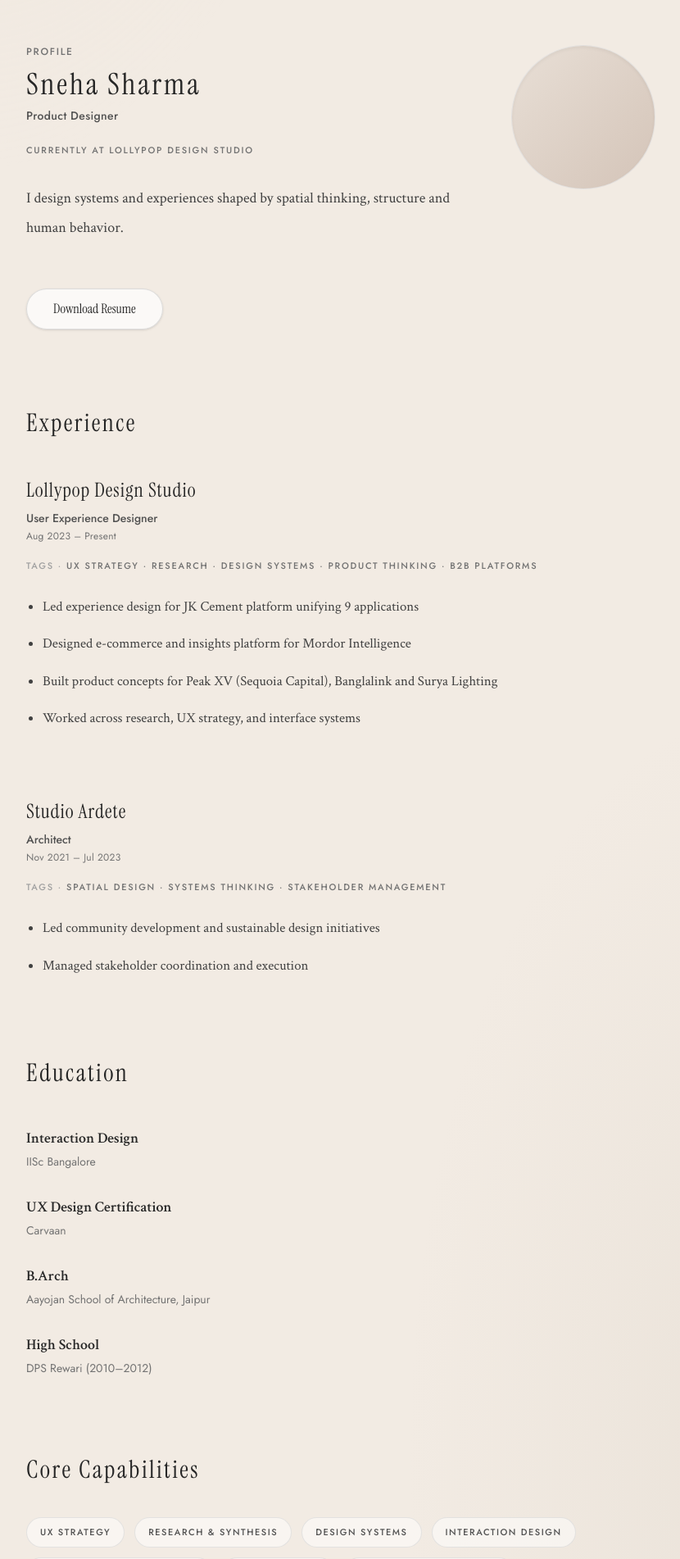
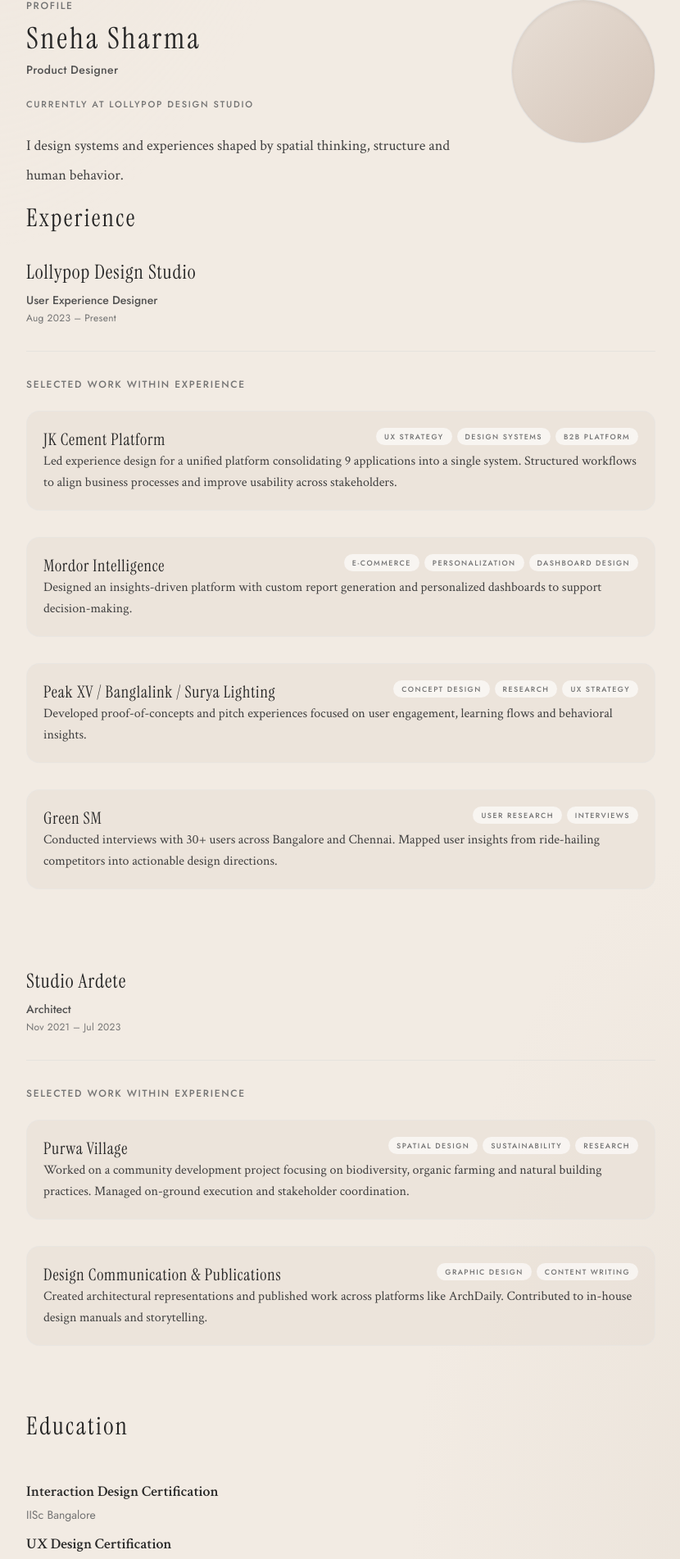
Before and after one commit to uxsneha26/zinnov-case-study, a Next.js app: page /about in a window 1280 px wide. Shown: the part 1461-3363 px from the top of the page at 82% size, without its empty margins (224-1054 px from the left). Built offline with nearby package versions, Linux system fonts and the light colour scheme.

Commit message:
about print removed

```diff
--- a/app/about/page.tsx
+++ b/app/about/page.tsx
@@ -12,7 +12,7 @@
 const bodyClass = `${bodySerif.className} text-neutral-700`;
 const labelClass = `${labelSans.className} text-[11px] font-medium uppercase tracking-[0.16em] text-neutral-500`;
 
-const ctaClass = `${instrumentSerif.className} no-print inline-flex items-center justify-center rounded-full border border-neutral-300/80 bg-white/70 px-8 py-3 text-base text-neutral-800 shadow-sm backdrop-blur-sm transition duration-300 ease-out hover:border-[#BEA3A0]/50 hover:bg-[#EADCD4]/45`;
+const ctaClass = `${instrumentSerif.className} inline-flex items-center justify-center rounded-full border border-neutral-300/80 bg-white/70 px-8 py-3 text-base text-neutral-800 shadow-sm backdrop-blur-sm transition duration-300 ease-out hover:border-[#BEA3A0]/50 hover:bg-[#EADCD4]/45`;
 
 function DownloadResumeButton() {
   return (
@@ -22,26 +22,55 @@
   );
 }
 
-function TagsLine({ items }: { items: string }) {
+const projectCardClass =
+  "rounded-2xl border border-neutral-200/50 bg-[#e8dfd6]/55 p-4 md:p-5";
+
+function ExperienceProjectCard({
+  title,
+  tags,
+  description,
+}: {
+  title: string;
+  tags: string[];
+  description: string;
+}) {
   return (
-    <p className={`${labelClass} mt-5 max-w-none leading-relaxed text-neutral-500`}>
-      <span className="text-neutral-400">Tags · </span>
-      {items}
+    <div className={projectCardClass}>
+      <div className="mb-3:mb-2 flex flex-col gap-3 sm:flex-row sm:items-start sm:justify-between sm:gap-4">
+        <h4
+          className={`${instrumentSerif.className} text-lg font-semibold tracking-[0.04em] text-neutral-800 md:text-xl`}
+        >
+          {title}
+        </h4>
+        <ul className="flex flex-wrap gap-1.5 sm:max-w-[58%] sm:justify-end">
+          {tags.map((t) => (
+            <li
+              key={t}
+              className={`${labelSans.className} rounded-full bg-white/60 px-2.5 py-1 text-[9px] font-medium uppercase tracking-[0.16em] text-neutral-500`}
+            >
+              {t}
+            </li>
+          ))}
+        </ul>
+      </div>
+      <p className={`${bodyClass} text-[0.95rem] leading-relaxed text-neutral-700 md:text-base`}>
+        {description}
       </p>
+    </div>
   );
 }
 
 export default function AboutPage() {
   return (
     <main
-      className={`${pageBg} min-h-screen px-6 py-20 pb-32 md:px-10 md:py-28`}
+  className={`${pageBg} min-h-[auto] px-6 ppy-20 md:py-28`}
       data-cursor
       data-cursor-color="#8C6A6A"
     >
       <div className="about-reveal-parent mx-auto flex max-w-5xl flex-col">
         {/* SECTION 1 — HERO (unchanged) */}
-        <section className="about-reveal about-delay-0 mx-auto mb-20 max-w-2xl text-center md:mb-24">
-          <h1 className={`${h1Class} mb-6 text-4xl font-normal leading-tight md:text-5xl`}>About me</h1>
+        <section className="mb-8 md:mb-10">
+          <h1 className={`${h1Class} mb-6 text-4xl font-normal text-center leading-tight md:text-5xl`}>About me</h1>
           <p
             className={`${caveat.className} mx-auto mb-10 max-w-lg text-2xl leading-snug text-neutral-600 md:text-3xl`}
           >
@@ -54,7 +83,7 @@
 
         {/* SECTION 2 — STORY (web only, editorial 2-col + pull quote) */}
         <section
-          className="no-print about-reveal about-delay-1 mb-20 md:mb-28"
+          className="about-reveal about-delay-1 mb-20 md:mb-28"
           aria-label="Story"
         >
           <div className="mx-auto max-w-5xl border-b border-neutral-300/35 pb-20 md:pb-28">
@@ -122,43 +151,55 @@
           </div>
         </section>
 
-        {/* Printable resume (excludes story; section 1 remains on screen before this block) */}
-        <div id="resume" className="resume-page mx-auto w-full max-w-3xl">
+        {/* Resume (excludes story; section 1 remains on screen before this block) */}
+        <div
+  id="resume"
+  className="resume-page mx-auto w-full max-w-3xl"
+>
           {/* SECTION 3 — IDENTITY */}
-          <section className="about-reveal about-delay-2 mb-20 md:mb-24">
-            <div className="flex flex-col gap-12 md:flex-row md:items-start md:justify-between md:gap-14">
-              <div className="min-w-0 flex-1 text-left">
+<section className="about-reveal about-delay-2 mb-4">
+  <div className="relative flex flex-col md:flex-row items-start gap-6 md:gap-7">
+
+    {/* TEXT BLOCK */}
+    <div className="min-w-0 flex-1 text-left space-y-2">
       <p className={`${metaClass} mb-3`}>Profile</p>
+
       <h2 className={`${h2Class} mb-2 text-3xl font-normal tracking-[0.05em] md:text-4xl`}>
         Sneha Sharma
       </h2>
+
       <p className={`${labelSans.className} mb-6 text-sm font-medium tracking-wide text-neutral-600`}>
         Product Designer
       </p>
-                <p className={`${labelClass} mb-8 text-neutral-500`}>
+
+      <p className={`${labelClass} mb-6 text-neutral-500`}>
         Currently at Lollypop Design Studio
       </p>
+
       <p className={`${bodyClass} max-w-xl text-lg leading-loose text-neutral-700`}>
         I design systems and experiences shaped by spatial thinking, structure and human
         behavior.
       </p>
     </div>
+
+    {/* IMAGE */}
 <div
-                className="mx-auto h-40 w-40 shrink-0 rounded-full border border-neutral-200/80 bg-gradient-to-br from-[#e8dfd6] to-[#d4c4b8] shadow-inner md:mx-0 md:h-44 md:w-44"
+  className="mx-auto md:mx-0
+  h-28 w-28 md:h-44 md:w-44
+  rounded-full border border-neutral-200/80
+  bg-gradient-to-br from-[#e8dfd6] to-[#d4c4b8] shadow-inner"
   aria-hidden
 />
   </div>
-            <div className="mt-12 md:mt-14">
-              <DownloadResumeButton />
-            </div>
 </section>
 
-          {/* SECTION 4 — EXPERIENCE */}
-          <section className="about-reveal about-delay-3 mb-20 md:mb-24">
-            <h2 className={`${h2Class} mb-12 text-2xl font-normal md:text-3xl`}>Experience</h2>
-
-            <article className="mb-16 md:mb-20">
-              <header className="mb-5">
+          {/* SECTION 4 — EXPERIENCE (project-oriented) */}
+          <section className="about-reveal about-delay-3 mb-20 mb-6">
+          <h2 className={`${h2Class} mb-8 text-2xl font-normal md:text-3xl`}>
+            Experience
+          </h2>
+            <article className="mb-20 md:mb-24">
+              <header>
                 <h3 className={`${h3Class} text-xl font-normal md:text-2xl`}>Lollypop Design Studio</h3>
                 <p className={`${labelSans.className} mt-2 text-sm font-medium text-neutral-600`}>
                   User Experience Designer
@@ -167,21 +208,34 @@
                   Aug 2023 – Present
                 </p>
               </header>
-              <TagsLine items="UX Strategy · Research · Design Systems · Product Thinking · B2B Platforms" />
-              <ul
-                className={`${bodyClass} mt-6 list-disc space-y-3 pl-5 text-base leading-loose md:text-[1.05rem]`}
-              >
-                <li>Led experience design for JK Cement platform unifying 9 applications</li>
-                <li>Designed e-commerce and insights platform for Mordor Intelligence</li>
-                <li>
-                  Built product concepts for Peak XV (Sequoia Capital), Banglalink and Surya Lighting
-                </li>
-                <li>Worked across research, UX strategy, and interface systems</li>
-              </ul>
+              <div className="my-8 h-px w-full bg-neutral-300/40" aria-hidden />
+              <p className={`${metaClass} mb-6 text-left`}>Selected Work within Experience</p>
+              <div className="flex flex-col gap-6 md:gap-8">
+                <ExperienceProjectCard
+                  title="JK Cement Platform"
+                  tags={["UX Strategy", "Design Systems", "B2B Platform"]}
+                  description="Led experience design for a unified platform consolidating 9 applications into a single system. Structured workflows to align business processes and improve usability across stakeholders."
+                />
+                <ExperienceProjectCard
+                  title="Mordor Intelligence"
+                  tags={["E-commerce", "Personalization", "Dashboard Design"]}
+                  description="Designed an insights-driven platform with custom report generation and personalized dashboards to support decision-making."
+                />
+                <ExperienceProjectCard
+                  title="Peak XV / Banglalink / Surya Lighting"
+                  tags={["Concept Design", "Research", "UX Strategy"]}
+                  description="Developed proof-of-concepts and pitch experiences focused on user engagement, learning flows and behavioral insights."
+                />
+                <ExperienceProjectCard
+                  title="Green SM"
+                  tags={["User Research", "Interviews"]}
+                  description="Conducted interviews with 30+ users across Bangalore and Chennai. Mapped user insights from ride-hailing competitors into actionable design directions."
+                />
+              </div>
             </article>
 
             <article>
-              <header className="mb-5">
+              <header>
                 <h3 className={`${h3Class} text-xl font-normal md:text-2xl`}>Studio Ardete</h3>
                 <p className={`${labelSans.className} mt-2 text-sm font-medium text-neutral-600`}>
                   Architect
@@ -190,26 +244,31 @@
                   Nov 2021 – Jul 2023
                 </p>
               </header>
-              <TagsLine items="Spatial Design · Systems Thinking · Stakeholder Management" />
-              <ul
-                className={`${bodyClass} mt-6 list-disc space-y-3 pl-5 text-base leading-loose md:text-[1.05rem]`}
-              >
-                <li>Led community development and sustainable design initiatives</li>
-                <li>Managed stakeholder coordination and execution</li>
-              </ul>
+              <div className="my-8 h-px w-full bg-neutral-300/40" aria-hidden />
+              <p className={`${metaClass} mb-6 text-left`}>Selected Work within Experience</p>
+              <div className="flex flex-col gap-6 md:gap-8">
+                <ExperienceProjectCard
+                  title="Purwa Village"
+                  tags={["Spatial Design", "Sustainability", "Research"]}
+                  description="Worked on a community development project focusing on biodiversity, organic farming and natural building practices. Managed on-ground execution and stakeholder coordination."
+                />
+                <ExperienceProjectCard
+                  title="Design Communication & Publications"
+                  tags={["Graphic Design", "Content Writing"]}
+                  description="Created architectural representations and published work across platforms like ArchDaily. Contributed to in-house design manuals and storytelling."
+                />
+              </div>
             </article>
           </section>
 
-
-          {/* SECTION 6 — EDUCATION */}
-          <section className="about-reveal about-delay-5 mb-20 md:mb-24">
+          {/* SECTION 5 — EDUCATION */}
+          <section className="about-reveal about-delay-5 mb-16 md:mb-20">
             <h2 className={`${h2Class} mb-12 text-2xl font-normal md:text-3xl`}>Education</h2>
-            <dl className="space-y-8">
+            <dl className="space-y-3">
               {[
-                ["Interaction Design", "IISc Bangalore"],
+                ["Interaction Design Certification", "IISc Bangalore"],
                 ["UX Design Certification", "Carvaan"],
                 ["B.Arch", "Aayojan School of Architecture, Jaipur"],
-                ["High School", "DPS Rewari (2010–2012)"],
               ].map(([title, place]) => (
                 <div key={title}>
                   <dt className={`${bodySerif.className} text-lg font-semibold text-neutral-800`}>
@@ -221,24 +280,21 @@
             </dl>
           </section>
 
-          {/* SECTION 7 — CORE CAPABILITIES */}
-          <section className="about-reveal about-delay-6 mb-20 md:mb-24">
+          {/* SECTION 6 — CORE CAPABILITIES */}
+          <section className="about-reveal about-delay-5 mb-20 md:mb-24">
             <h2 className={`${h2Class} mb-10 text-2xl font-normal md:text-3xl`}>Core Capabilities</h2>
             <ul
-              className={`${labelSans.className} flex flex-wrap gap-x-3 gap-y-3 text-xs font-medium uppercase tracking-[0.12em] text-neutral-600`}
+              className={`${labelSans.className} flex flex-wrap gap-x-2 gap-y-2 text-xs font-medium uppercase tracking-[0.12em] text-neutral-600`}
             >
               {[
                 "UX Strategy",
                 "Research & Synthesis",
                 "Design Systems",
-                "Interaction Design",
-                "Information Architecture",
-                "User Journeys",
-                "Stakeholder Alignment",
+                "Business Strategy",
               ].map((tag) => (
                 <li
                   key={tag}
-                  className="rounded-full border border-neutral-300/60 bg-white/50 px-4 py-2.5 text-[11px] tracking-[0.14em] text-neutral-600 backdrop-blur-sm"
+                  className="rounded-full border border-neutral-300/60 bg-white/50 px-3 py-2 text-[11px] tracking-[0.14em] text-neutral-600 backdrop-blur-sm"
                 >
                   {tag}
                 </li>
@@ -247,7 +303,7 @@
           </section>
 
           {/* Bottom CTA */}
-          <section className="about-reveal about-delay-7 border-t border-neutral-300/30 pt-16 text-center md:pt-20">
+          <section className="about-reveal about-delay-6 border-t border-neutral-300/30 text-center pt-12 md:pt-16">
             <p
               className={`${instrumentSerif.className} mx-auto mb-10 max-w-md text-lg leading-loose text-neutral-700 md:text-xl`}
             >
```
Also changed, not shown: app/globals.css (line endings or trailing spaces). Lines whose indentation alone changed are shown as unchanged.
